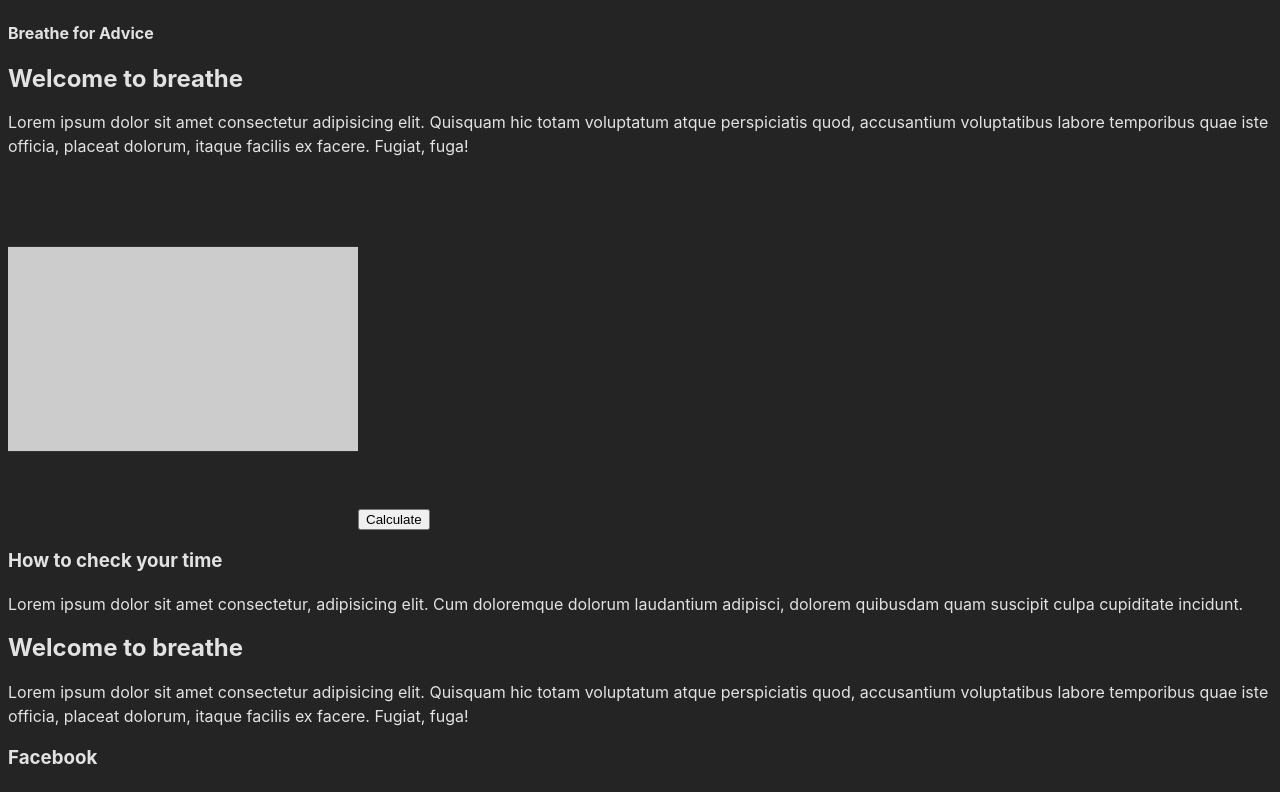
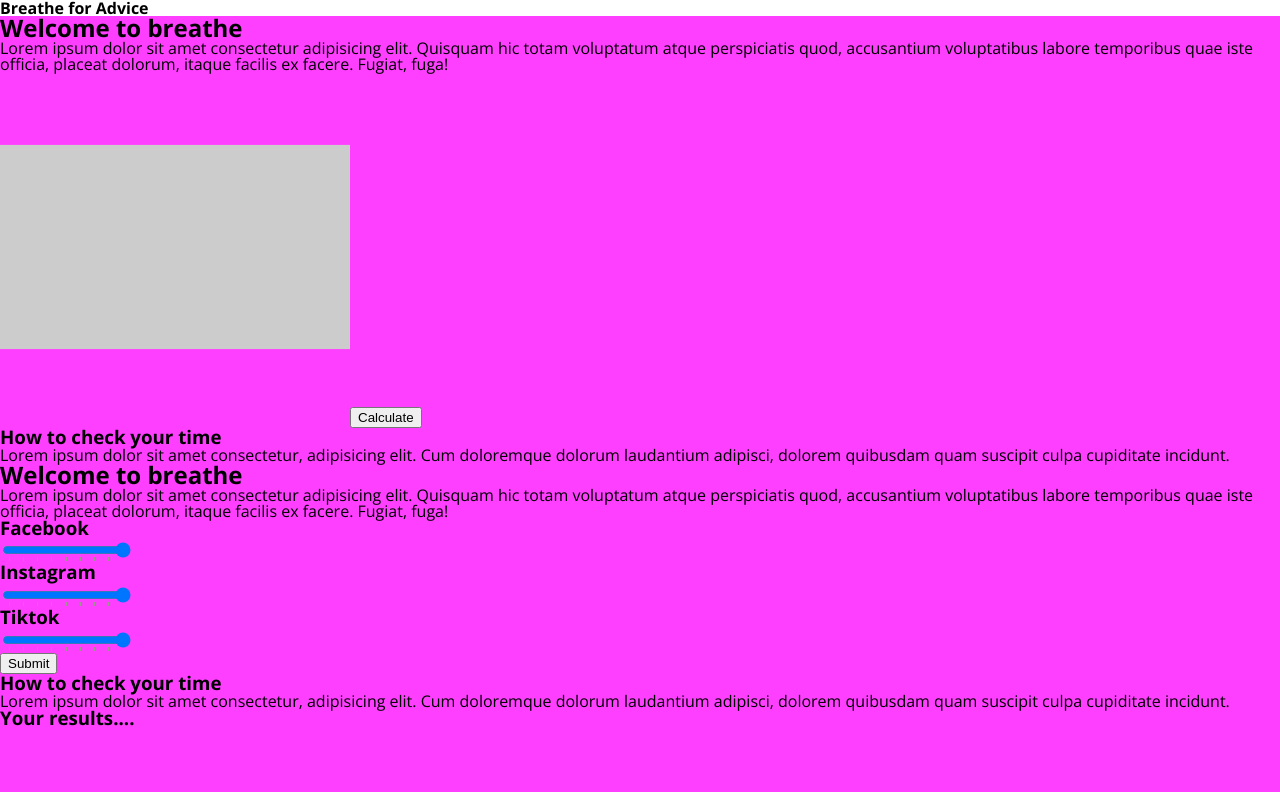
Before and after one commit to jannajenna/co2-pro, a React (Vite) app: page / in a window 1280 px wide. Shown: the top 792 px of the page. Built offline with nearby package versions, Linux system fonts and the light colour scheme.

Commit message:
sass reset

```diff
--- a/package.json
+++ b/package.json
@@ -9,6 +9,9 @@
     "preview": "vite preview"
   },
   "dependencies": {
+    "@emotion/react": "^11.10.5",
+    "@emotion/styled": "^11.10.5",
+    "@mui/material": "^5.10.15",
     "react": "^18.2.0",
     "react-dom": "^18.2.0"
   },
--- a/src/index.scss
+++ b/src/index.scss
@@ -1 +1,2 @@
-@import "./sass/base/reset.scss";
+@import "./sass/base/_reset.scss";
+@import "./sass/base/_base.scss";
--- a/src/sass/base/reset.scss
+++ b/src/sass/base/_base.scss
@@ -1,5 +1,10 @@
-:root {
-  font-family: Inter, Avenir, Helvetica, Arial, sans-serif;
+@import url("https://fonts.googleapis.com/css2?family=Open+Sans:wght@400;500;600;700;800&display=swap");
+
+$font-family: "Open Sans", Helvetica, Arial, sans-serif;
+
+$primary-color1: #ff3fff;
+
+/* :root {
   font-size: 16px;
   line-height: 24px;
   font-weight: 400;
@@ -13,4 +18,12 @@
   -webkit-font-smoothing: antialiased;
   -moz-osx-font-smoothing: grayscale;
   -webkit-text-size-adjust: 100%;
+} */
+
+body {
+  font-family: $font-family;
 }
+
+main {
+  background-color: $primary-color1;
+}
--- /dev/null
+++ b/src/sass/base/_reset.scss
@@ -0,0 +1,74 @@
+html,
+body,
+div,
+span,
+object,
+iframe,
+figure,
+h1,
+h2,
+h3,
+h4,
+h5,
+h6,
+p,
+blockquote,
+pre,
+a,
+code,
+em,
+img,
+small,
+strike,
+strong,
+sub,
+sup,
+tt,
+b,
+u,
+i,
+ol,
+ul,
+li,
+fieldset,
+form,
+label,
+table,
+caption,
+tbody,
+tfoot,
+thead,
+tr,
+th,
+td,
+main,
+canvas,
+embed,
+footer,
+header,
+nav,
+section,
+video {
+  margin: 0;
+  padding: 0;
+  border: 0;
+  /*  font-size: 100%;
+  font: inherit;
+  vertical-align: baseline;
+  text-rendering: optimizeLegibility;
+  -webkit-font-smoothing: antialiased;
+  text-size-adjust: none; */
+}
+
+body {
+  line-height: 1;
+}
+
+ol,
+ul {
+  list-style: none;
+}
+
+a {
+  text-decoration: none;
+}
```
Also changed, not shown: src/sass/components/_btn.scss (added), src/sass/components/_slider.scss (added), src/sass/components/btn.scss (deleted), src/sass/components/slider.scss (deleted), src/sass/layout/_heades.scss (added), src/sass/layout/heades.scss (deleted), 1 other file (tests, documents, lock files or other folders).
